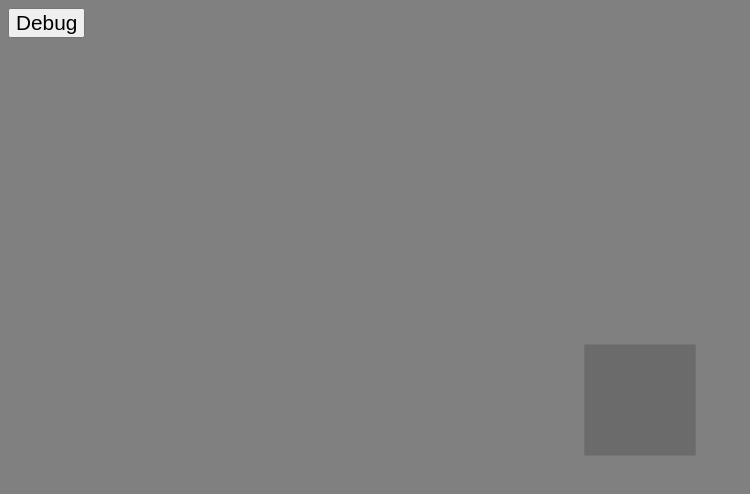
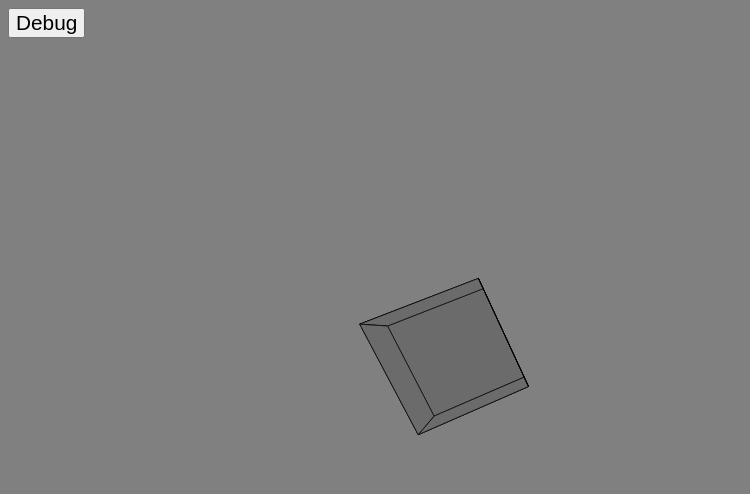
Before and after one commit to Valen-H/3D, a website: page 3D.html in a window 1280 px wide. Shown: the whole page, without its empty margins (0-750 px from the left). Drawn offline with Linux system fonts and the light colour scheme.

Commit message:
Added latest sample

```diff
--- a/3D.html
+++ b/3D.html
@@ -15,9 +15,10 @@
 				can = document.getElementsByTagName("canvas")[0];
 				pen = can.getContext("2d");
 				map = new D3Map(500);
+				map.translate(50);
 				//map.camera[0] += 60;
 
-				map.add(-50, -50, 100);
+				/*map.add(-50, -50, 100);
 
 				map.add(50, -50, 100);
 				map.add(50, -50, 0);
@@ -37,7 +38,7 @@
 				map.add(50, -50, 0);
 				map.add(50, 50, 0);
 				map.add(-50, 50, 0);
-				map.add(-50, -50, 0);
+				map.add(-50, -50, 0);*/
 
 				cube = new (D3Map.Cube)([
 					new D3Map.Vertex(-50, -50, 50, map),
@@ -64,7 +65,7 @@
 			function frame() {
 				pen.clearRect(0, 0, can.width, can.height);
 				//let f = false;
-				//map.rotate(.01, .02, .03);
+				map.rotate(.01, .02, .03);
 				pen.translate(can.width / 2, can.height / 2);
 				/*pen.beginPath();
 				for (let i of map.vertices) {
@@ -84,7 +85,7 @@
 				pen.closePath();
 				pen.fill();
 				pen.stroke();*/
-				cube.render(map, pen, 1);
+				cube.render(map, pen, 3);
 				pen.translate(-can.width / 2, -can.height / 2);
 				return requestAnimationFrame(frame);
 			} //frame
```
